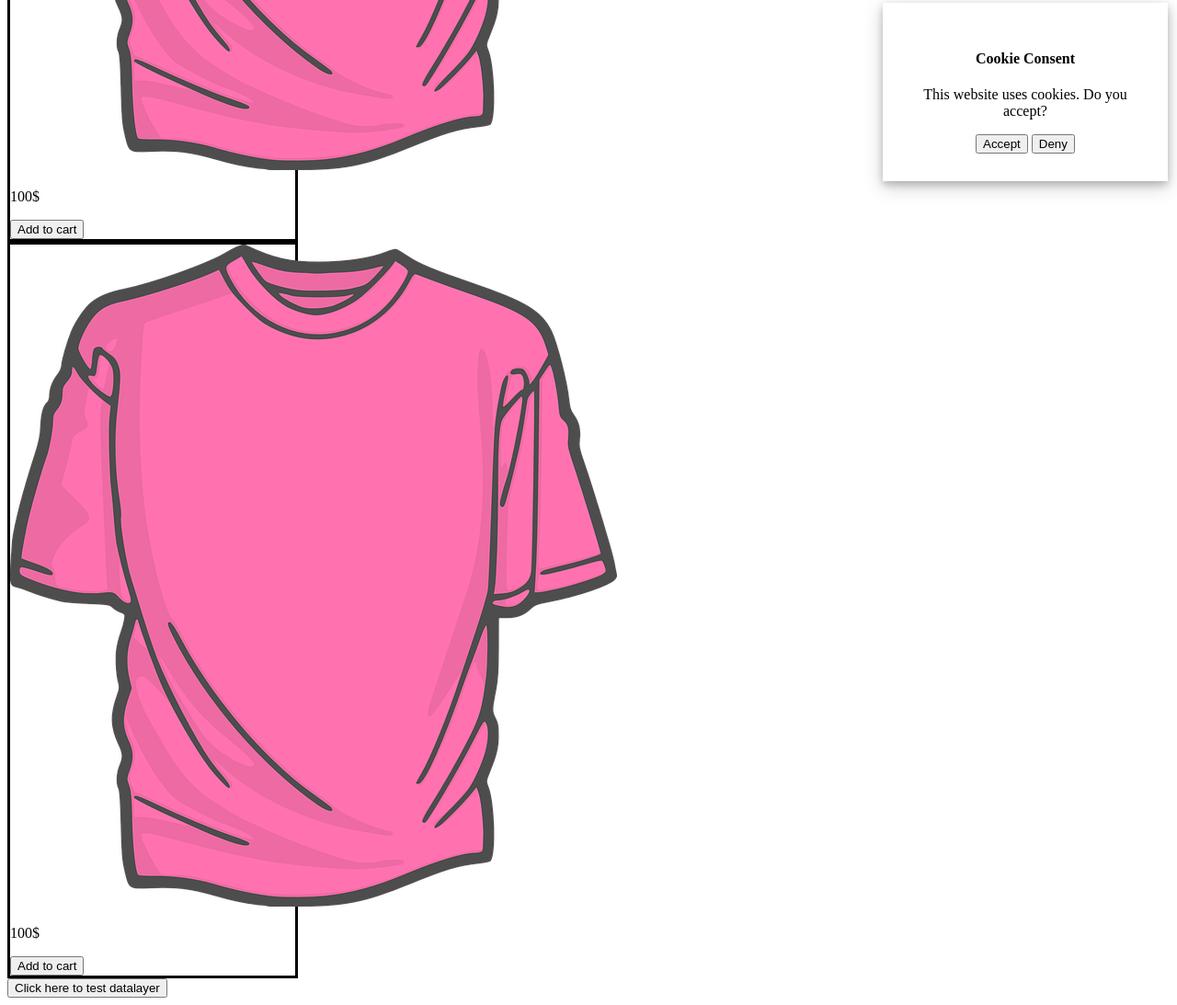
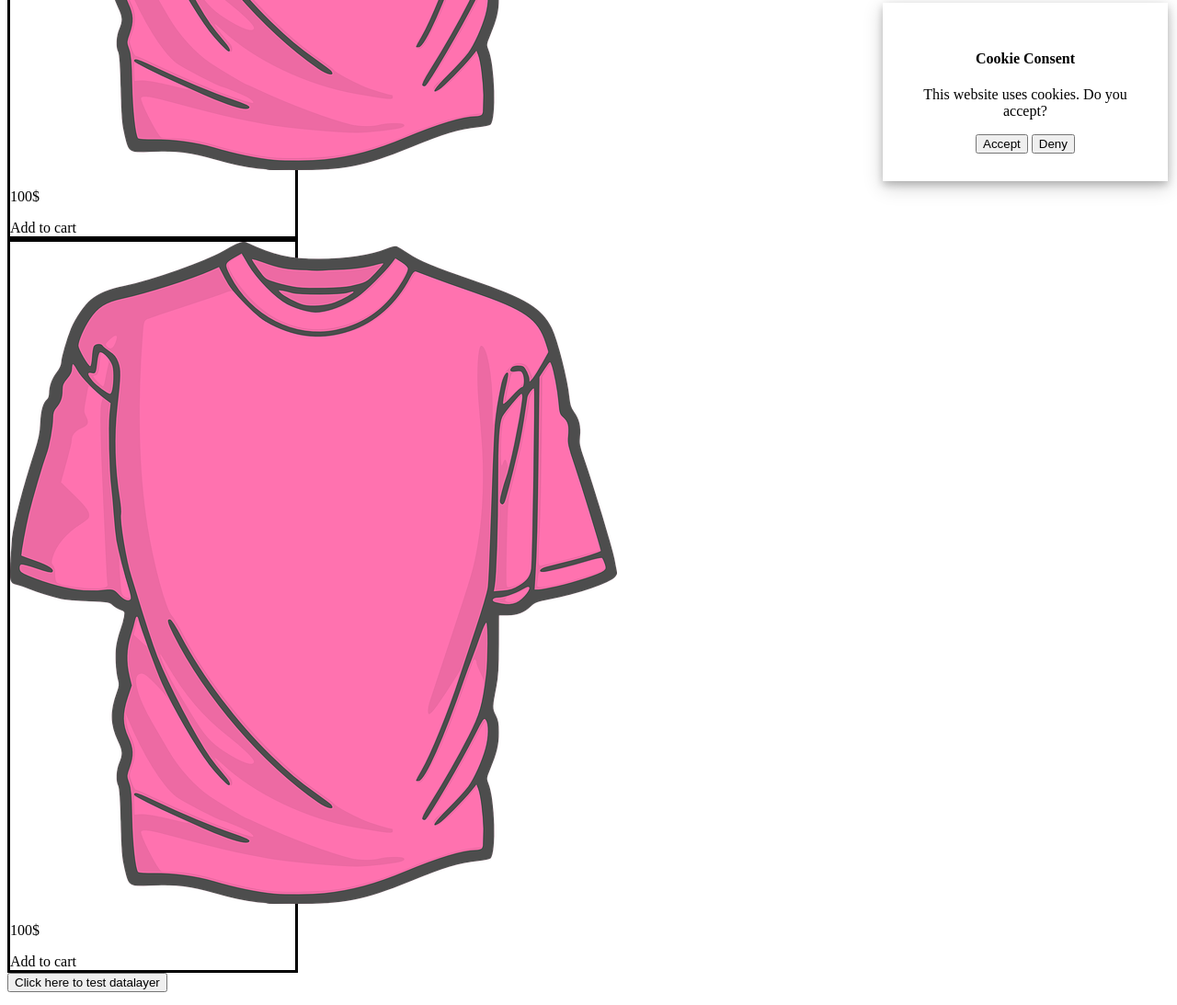
Before and after one commit to elenajuslin/elenajuslin.github.io, a plain HTML site: page index.html in a window 1280 px wide. Shown: the part 593-1686 px from the top of the page at 92% size. Drawn offline with Linux system fonts and the light colour scheme.

Commit message:
Update index.html
button changed to butto-1 for ab-test tool

```diff
--- a/index.html
+++ b/index.html
@@ -13,13 +13,13 @@
     <img src="shirt.png">
     <p>100$</p>
     <!--<img src="https://cdn.pixabay.com/photo/2012/04/14/15/09/shirt-34238_960_720.png" alt="Shirt" id="shirt">-->
-    <button onclick="setCookie('cart', 'shirt', 1)">Add to cart</button>
+    <button-1 onclick="setCookie('cart', 'shirt', 1)">Add to cart</button>
 </div>
 <div id="product-card">
     <img src="shirt.png">
     <p>100$</p>
     <!--<img src="https://cdn.pixabay.com/photo/2012/04/14/15/09/shirt-34238_960_720.png" alt="Shirt" id="shirt">-->
-    <button onclick="window.location.href='cart.html'">Add to cart</button>
+    <button-1 onclick="window.location.href='cart.html'">Add to cart</button>
 </div>
 <!--Products end-->
 <button type="button" id="datalayerTest">Click here to test datalayer</button>
```
